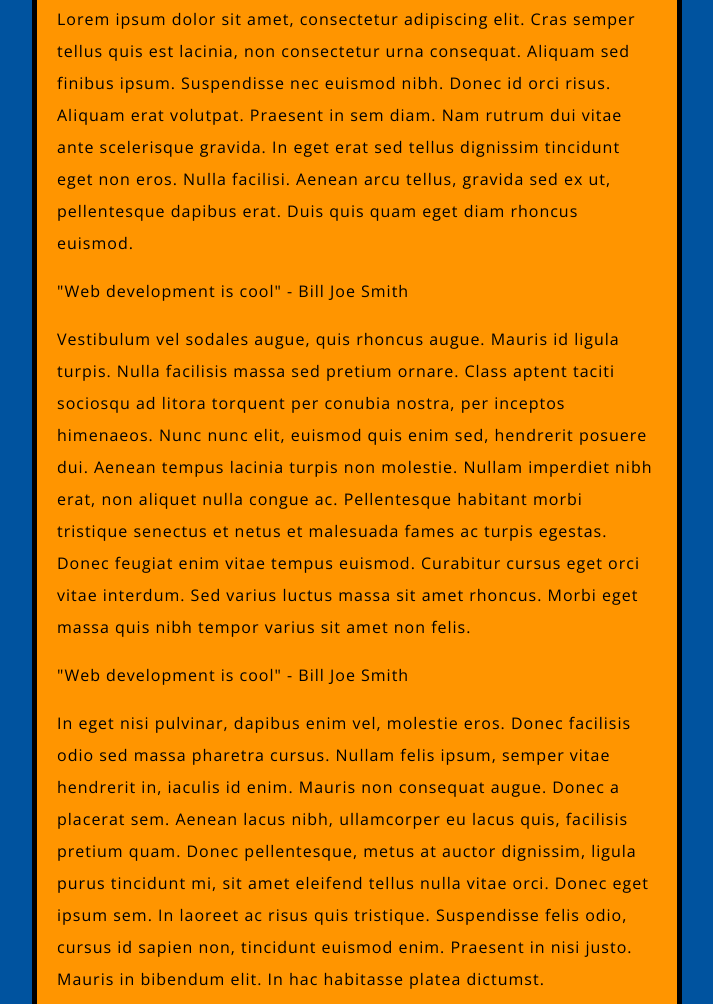
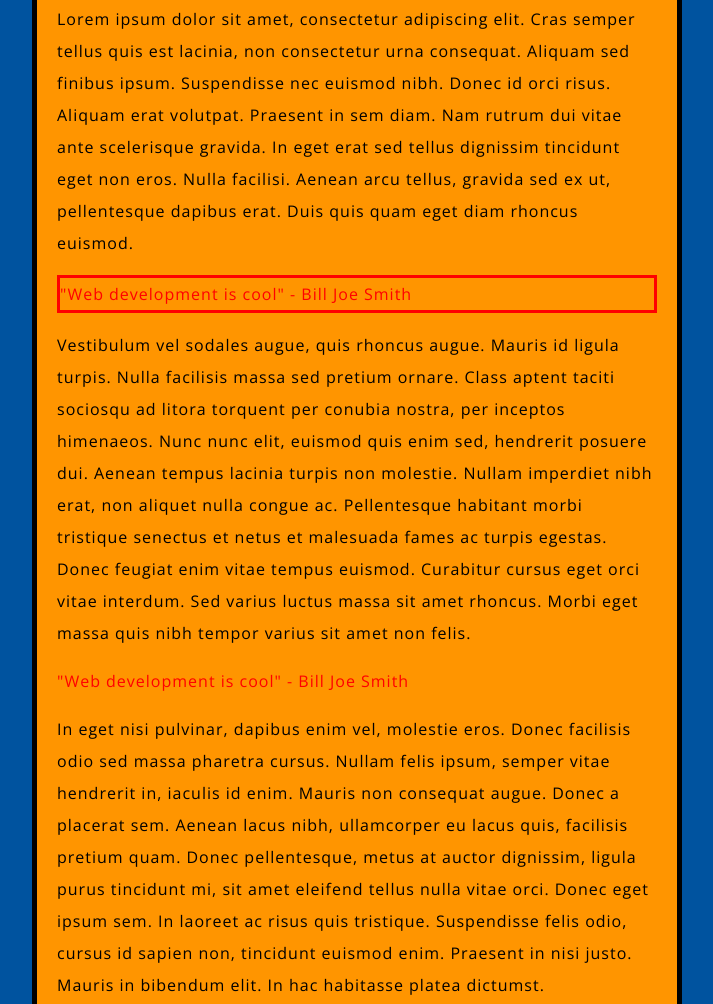
Before and after one commit to davidrifkin1/mozilla-website, a plain HTML site: page index.html in a window 1280 px wide. Shown: the part 780-1784 px from the top of the page, without its empty margins (283-996 px from the left). Drawn offline with nearby package versions, Linux system fonts and the light colour scheme.

Commit message:
Quotes Red

```diff
--- a/styles/style.css
+++ b/styles/style.css
@@ -11,7 +11,9 @@ li {
   font-size: 16px;
   line-height: 2;
   letter-spacing: 1px;
-}html {
+}
+
+html {
   background-color: #00539f;
 }
 body {
@@ -32,6 +34,12 @@ img {
   margin: 0 auto;
 }
 
-class=quote {
+.quote {
   color: red;
+
 }
+
+#mainquote {
+  border-style: solid;
+
+}
```
